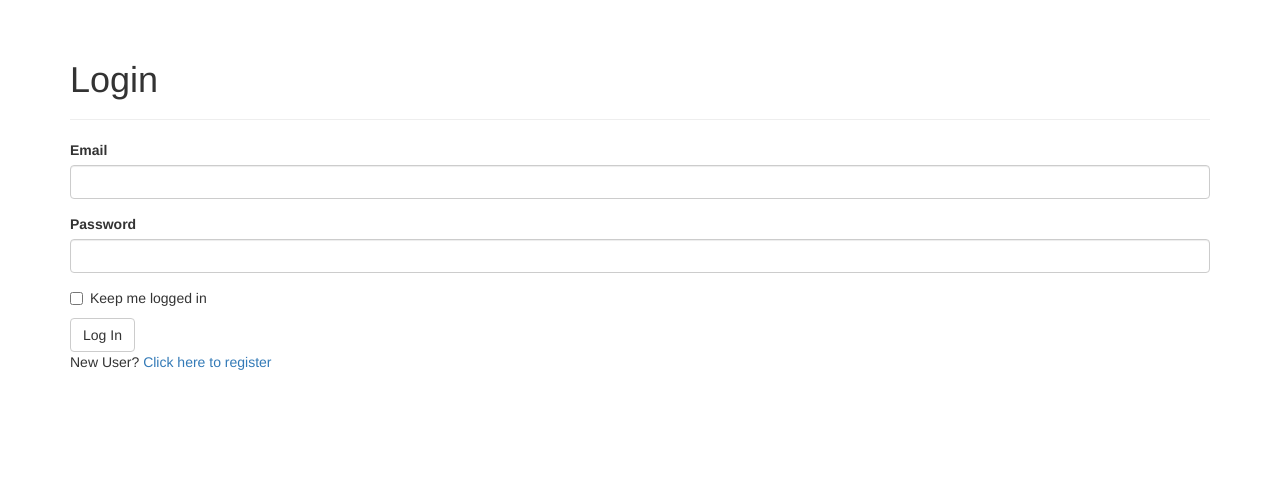
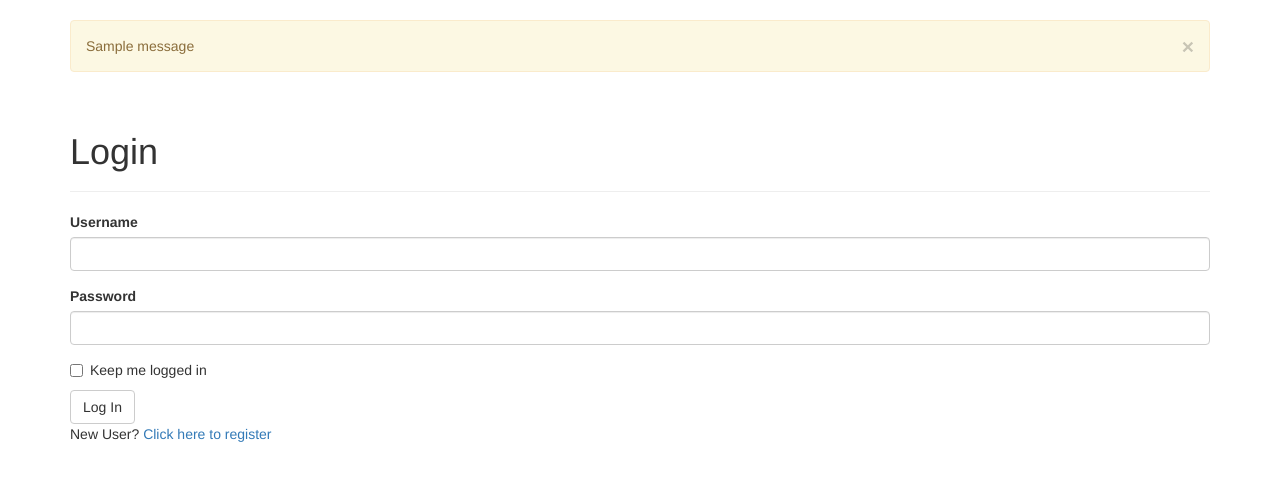
Before and after one commit to ariksidney/Webleaf, a Flask app: page /auth/login in a window 1280 px wide. Shown: the part 52-533 px from the top of the page. Run offline with Flask 2, Linux system fonts and the light colour scheme; tables that the repository leaves empty hold one stand-in row (values such as "Sample post"); one stand-in notice (Sample message) is shown; some libraries are stand-ins or nearby versions.

Commit message:
using username instead of mail to login, bugfixes

```diff
--- a/app/auth/forms.py
+++ b/app/auth/forms.py
@@ -5,7 +5,7 @@ from ..models import User
 
 
 class LoginForm(FlaskForm):
-    email = StringField('Email', validators=[DataRequired(), Length(1, 64), Email()])
+    username = StringField('Username', validators=[DataRequired(), Length(1, 64)])
     password = PasswordField('Password', validators=[DataRequired()])
     remember_me = BooleanField('Keep me logged in')
     submit = SubmitField('Log In')
--- a/app/auth/views.py
+++ b/app/auth/views.py
@@ -1,4 +1,4 @@
-from flask_login import login_user, login_required, logout_user
+from flask_login import login_user, login_required, logout_user, current_user
 from flask import render_template, redirect, url_for, flash
 from .forms import LoginForm, RegistrationForm
 from ..models import User
@@ -8,13 +8,16 @@ from .. import db
 
 @auth.route('/login', methods=['GET', 'POST'])
 def login():
+    if current_user.is_authenticated:
+        return redirect(url_for('core.index'))
     form = LoginForm()
     if form.validate_on_submit():
-        user = User.query.filter_by(email=form.email.data).first()
-        if user is not None and user.verify_password(form.password.data):
-            login_user(user, form.remember_me.data)
-            return redirect(url_for('core.index'))
-        flash('Invalid username or password')
+        user = User.query.filter_by(username=form.username.data).first()
+        if user is None or not user.verify_password(form.password.data):
+            flash('Invalid username or password')
+            return redirect(url_for('auth.login'))
+        login_user(user, remember=form.remember_me.data)
+        return redirect(url_for('core.index'))
     return render_template('auth/login.html', form=form)
 
 
--- a/app/static/styles/style.css
+++ b/app/static/styles/style.css
@@ -7,7 +7,7 @@
 }
 
 .rangeslider__fill-brightness {
-    background: linear-gradient(to right, #a8a7a6, #fff7bd) fixed;
+    background: linear-gradient(to right, #5d5c5b, #e7e7ff) fixed;
 }
 
 
--- a/app/templates/base.html
+++ b/app/templates/base.html
@@ -41,6 +41,15 @@
 {% block content %}
 
     <div class="container">
+        {% for message in get_flashed_messages() %}
+            <div class="alert alert-warning">
+                <button type="button" class="close" data-dismiss="alert">&times;</button>
+                {{ message }}
+            </div>
+        {% endfor %}
+    </div>
+
+    <div class="container">
         {% block page_content %}{% endblock %}
     </div>
 
```
Also changed, not shown: app/templates/aurora/overview.html (+4 -3 lines).
